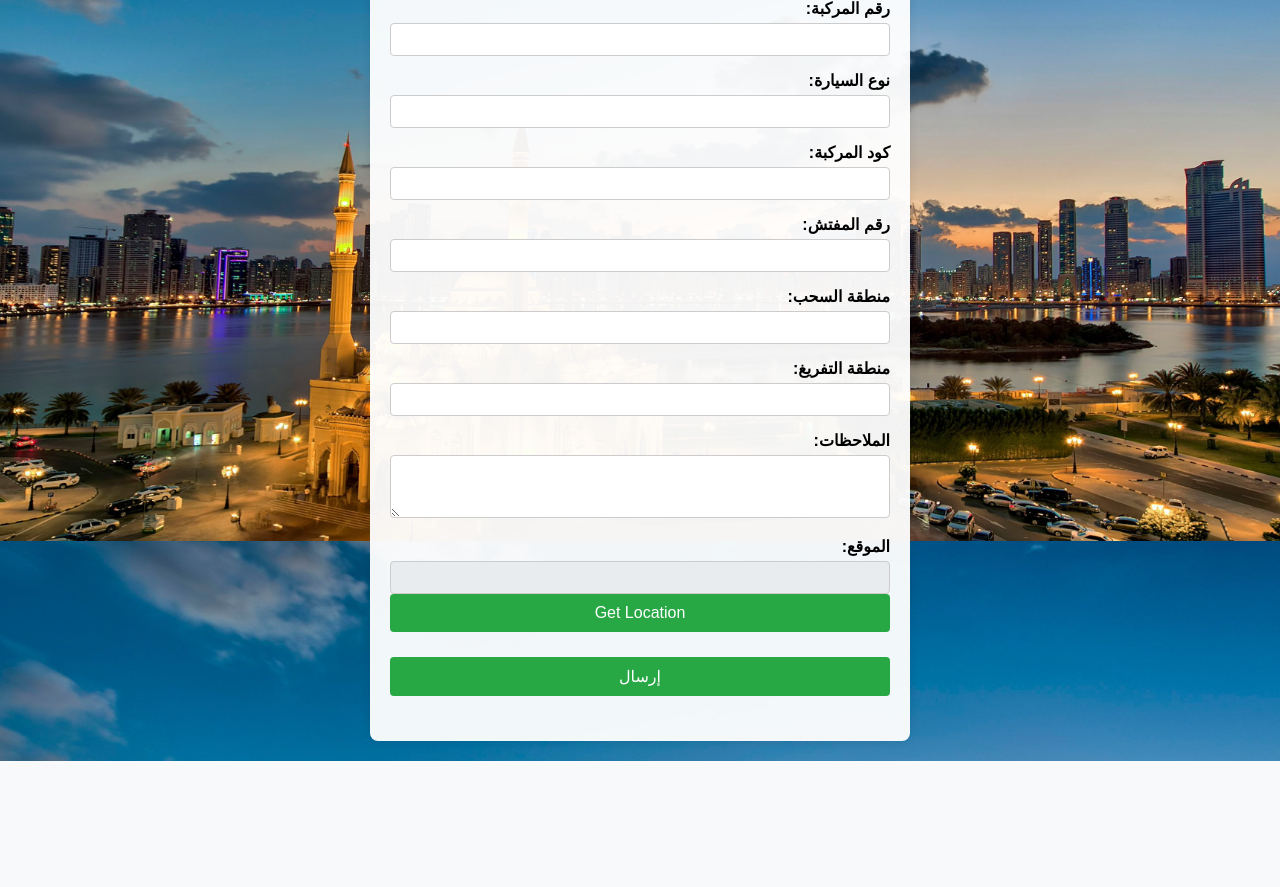
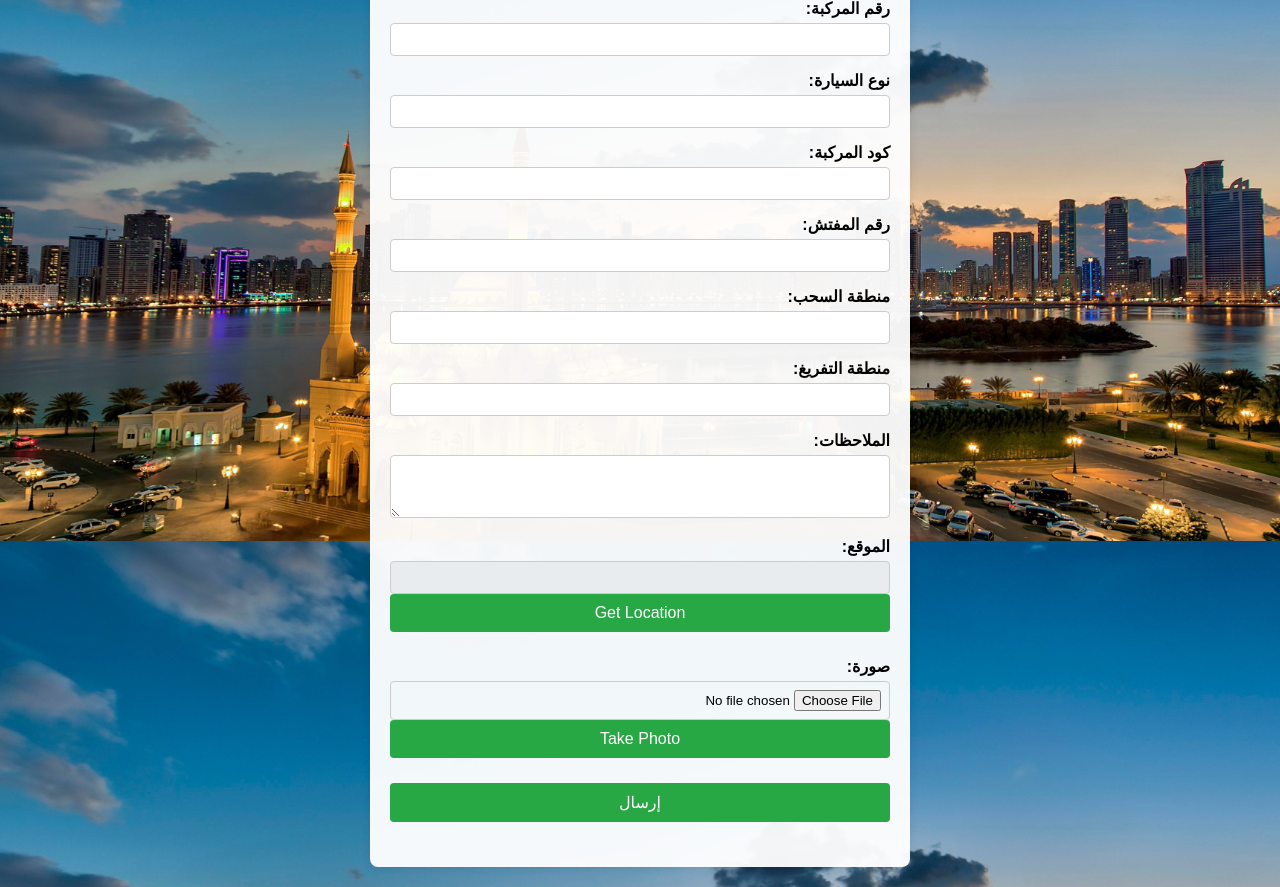
Before and after one commit to HitechWY/sharjah-municipality, a Flask app: page / in a window 1280 px wide. Shown: the part 259-1146 px from the top of the page. Before the commit the page ends 1020 px from the top, so only its background shows below. Run offline with Flask 3, Linux system fonts and the light colour scheme.

Commit message:
Assistant checkpoint: Add photo upload and camera functionality
Assistant generated file changes:
- templates/form.html: Add camera functionality JavaScript
Add camera functionality JavaScript
Add camera functionality JavaScript

---

User prompt:

add new fanction , to uplode photo from the device of camera.

```diff
--- a/templates/form.html
+++ b/templates/form.html
@@ -66,6 +66,13 @@
                 <button type="button" id="getLocationButton" onclick="getLocation()">Get Location</button>
             </div>
 
+            <div class="form-group">
+                <label for="photo" id="photoLabel">Photo:</label>
+                <input type="file" id="photo" name="photo" accept="image/*">
+                <button type="button" onclick="openCamera()">Take Photo</button>
+            </div>
+
+
             <!-- Submit Button -->
             <div class="form-group">
                 <button type="submit" id="submitButton">Submit</button>
@@ -118,7 +125,8 @@
                     notesLabel: "Notes:",
                     locationLabel: "Location:",
                     submitButton: "Submit",
-                    formTitle: "Rain Service"
+                    formTitle: "Rain Service",
+                    photoLabel: "Photo:"
                 },
                 ar: {
                     languageSelectLabel: "تغير اللغة:",
@@ -131,7 +139,8 @@
                     notesLabel: "الملاحظات:",
                     locationLabel: "الموقع:",
                     submitButton: "إرسال",
-                    formTitle: "خدمة سحب الأمطار"
+                    formTitle: "خدمة سحب الأمطار",
+                    photoLabel: "صورة:"
                 }
             };
 
@@ -183,6 +192,12 @@
                 alert('Error submitting form: ' + error.message);
             }
         };
+
+        function openCamera() {
+            const photoInput = document.getElementById('photo');
+            photoInput.setAttribute('capture', 'environment');
+            photoInput.click();
+        }
     </script>
 </body>
 </html>
```
